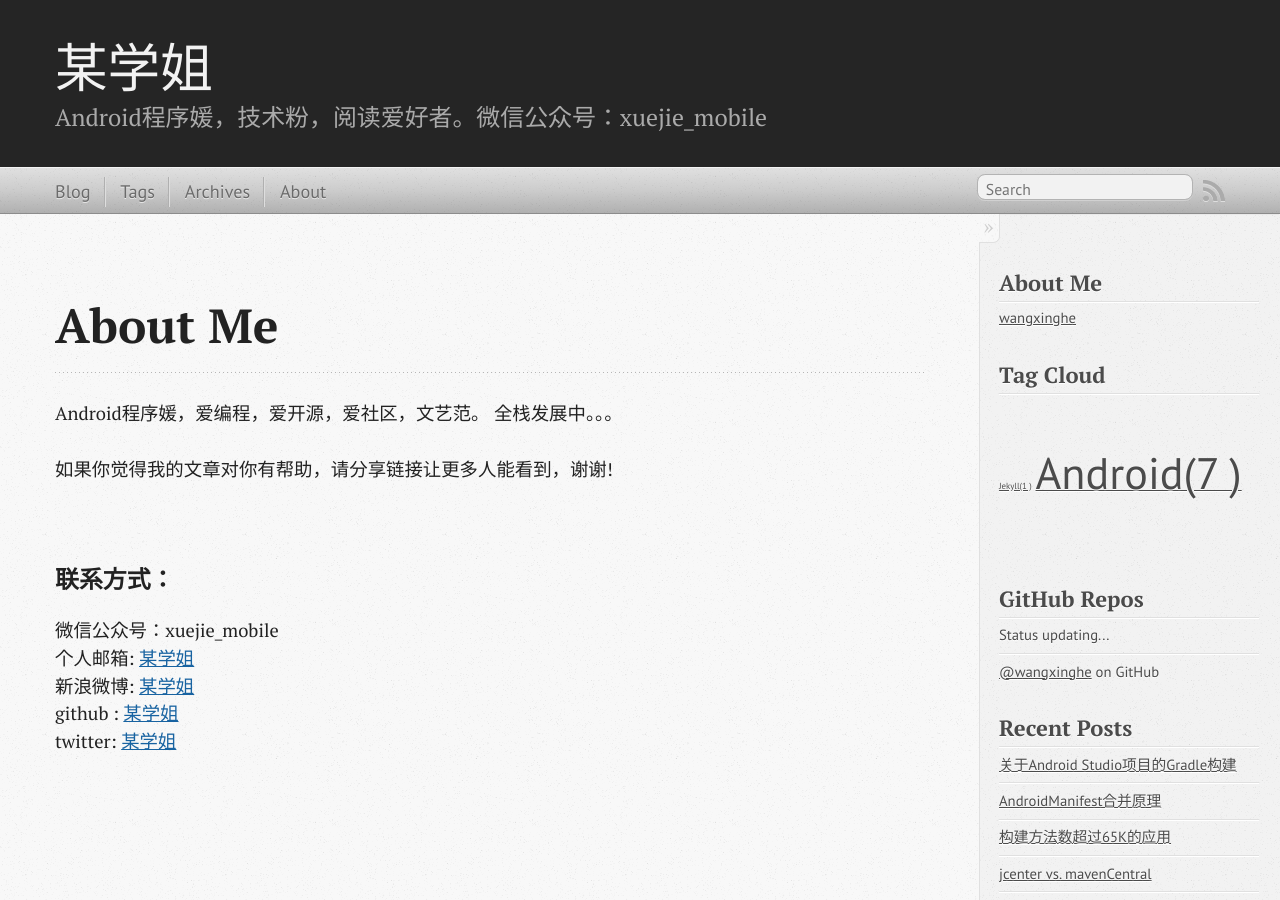
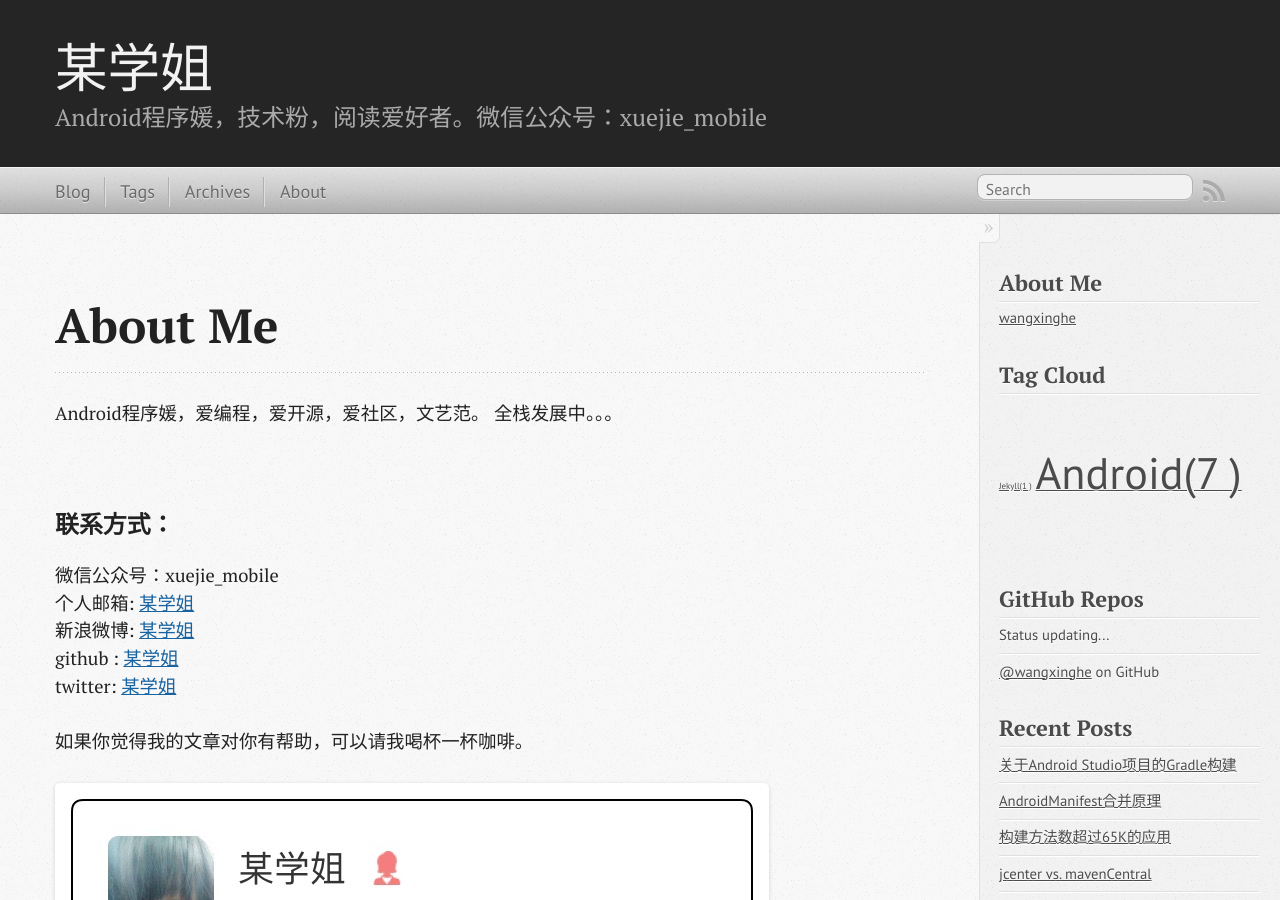
Before and after one commit to wangxinghe/wangxinghe.github.io, a Jekyll site: the page built from about.md, in a window 1280 px wide and 900 px high. Built offline with Jekyll 4.4.1, drawn with Linux system fonts in a browser that asks for light colours; comment, search, counter and statistics services are not loaded.

Commit message:
add zhifbao

```diff
--- a/about.md
+++ b/about.md
@@ -6,8 +6,6 @@ footer: false
 
 Android程序媛，爱编程，爱开源，爱社区，文艺范。
 全栈发展中。。。
-
-如果你觉得我的文章对你有帮助，请分享链接让更多人能看到，谢谢!
 
 <br/>
 
@@ -18,3 +16,8 @@ Android程序媛，爱编程，爱开源，爱社区，文艺范。
 新浪微博: [某学姐](http://weibo.com/u/2019322347)
 github : [某学姐](https://github.com/wangxinghe)
 twitter: [某学姐](https://twitter.com/wangxinghe1988)
+
+
+如果你觉得我的文章对你有帮助，可以请我喝杯一杯咖啡。
+
+![zhifubao](/images/zhifubao.jpg)
```
Also changed, not shown: images/zhifubao.jpg (added).
